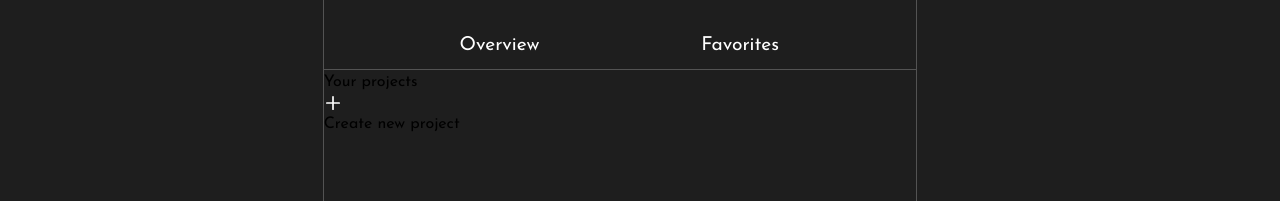
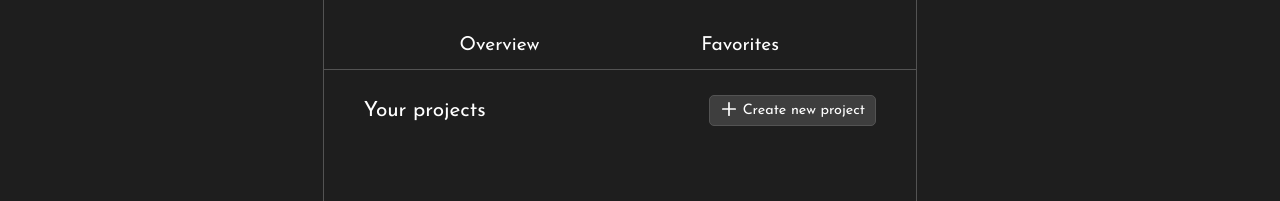
Before and after one commit to 18jad/code-with-me, a React (Create React App) app in the folder frontend/: page /profile in a window 1280 px wide. Shown: the part 525-726 px from the top of the page. Built offline with nearby package versions, Linux system fonts and the light colour scheme; the HTML template or start-up script is replaced by a standard one.

Commit message:
[Frontend | Styling]: Styled overview tab toolbar

```diff
--- a/frontend/src/views/styles/Profile.module.scss
+++ b/frontend/src/views/styles/Profile.module.scss
@@ -190,6 +190,41 @@ $dark-bg: #3e3e3e;
         }
       }
     }
+
+    .projectsOverview {
+      display: flex;
+      flex-direction: column;
+      gap: 20px;
+      padding: 25px 40px;
+
+      .interBar {
+        display: flex;
+        align-items: center;
+        justify-content: space-between;
+        color: white;
+
+        .sectionTitle {
+          font-size: 1.3rem;
+        }
+
+        .createProjectBtn {
+          display: flex;
+          align-items: flex-start;
+          justify-content: center;
+          gap: 5px;
+          background: $dark-bg;
+          padding: 4px 10px;
+          border-radius: 5px;
+          border: 1.5px solid $border;
+          font-size: 0.9rem;
+          transition: background 200ms ease-in-out;
+
+          &:hover {
+            background: lighten($dark-bg, 3%);
+          }
+        }
+      }
+    }
   }
 
   .searchSection {
```
